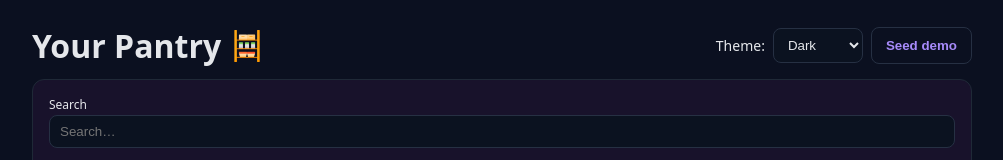
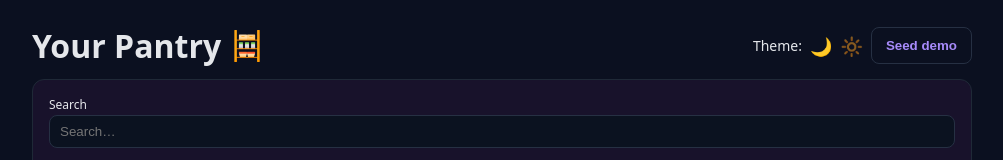
Before and after one commit to nkprasad12/pantry, a React (Vite) app: page / in a window 1280 px wide. Shown: the top 160 px of the page, without its empty margins (138-1141 px from the left). Built offline with nearby package versions, Linux system fonts and the light colour scheme.

Commit message:
Update the theme switcher

```diff
--- a/src/App.tsx
+++ b/src/App.tsx
@@ -231,15 +231,24 @@ export function App() {
 
 function ThemeSwitcher({ theme, setTheme }: { theme: string; setTheme: (t: string) => void }) {
   return (
-    <select
-      value={theme}
-      onChange={(e) => setTheme(e.target.value)}
-      style={{ minWidth: 90 }}
-      title="Switch color theme"
-    >
-      <option value="dark">Dark</option>
-      <option value="light">Light</option>
-    </select>
+    <div style={{ display: 'flex', alignItems: 'center', gap: 8 }}>
+      <span
+        style={{ fontSize: 18, cursor: 'pointer', opacity: theme === 'dark' ? 1 : 0.5 }}
+        title="Switch to dark theme"
+        onClick={() => theme !== 'dark' && setTheme('dark')}
+        aria-label="Switch to dark theme"
+      >
+        🌙
+      </span>
+      <span
+        style={{ fontSize: 18, cursor: 'pointer', opacity: theme === 'light' ? 1 : 0.5 }}
+        title="Switch to light theme"
+        onClick={() => theme !== 'light' && setTheme('light')}
+        aria-label="Switch to light theme"
+      >
+        🔆
+      </span>
+    </div>
   );
 }
 
```
